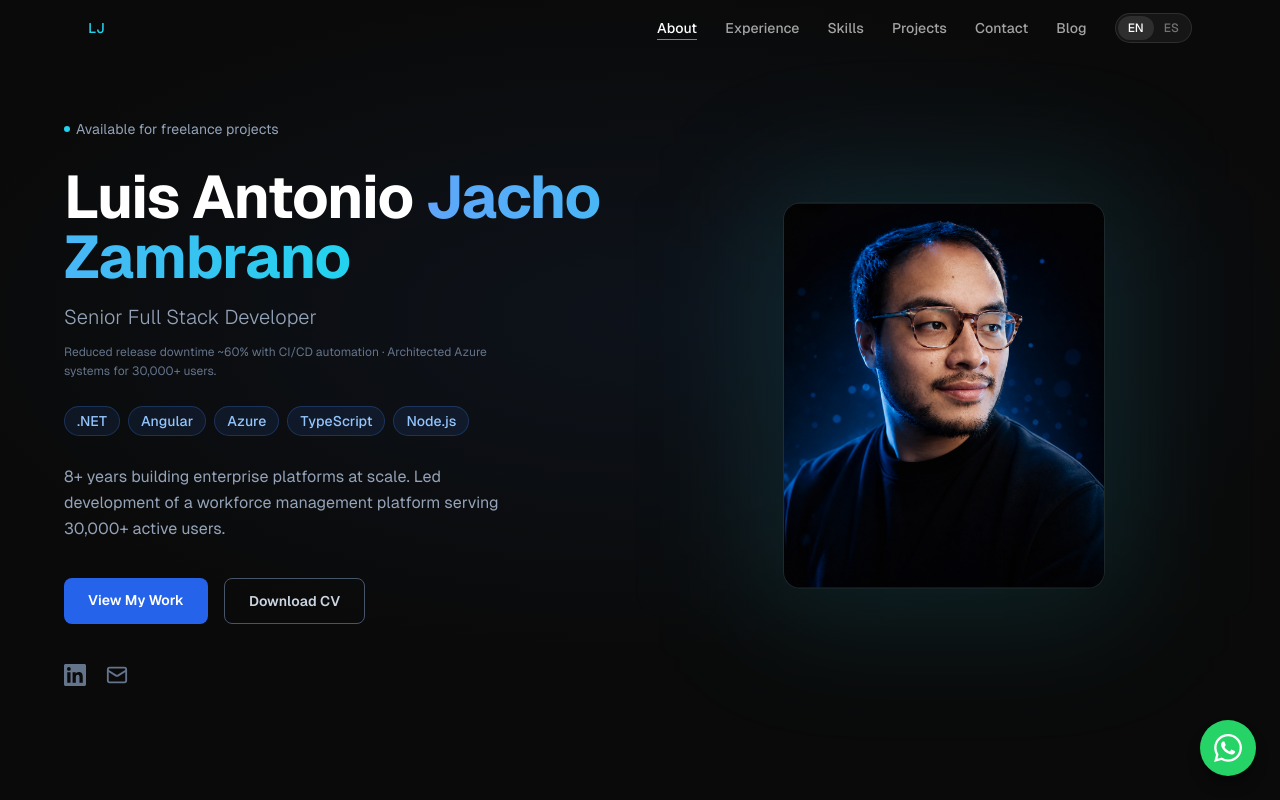
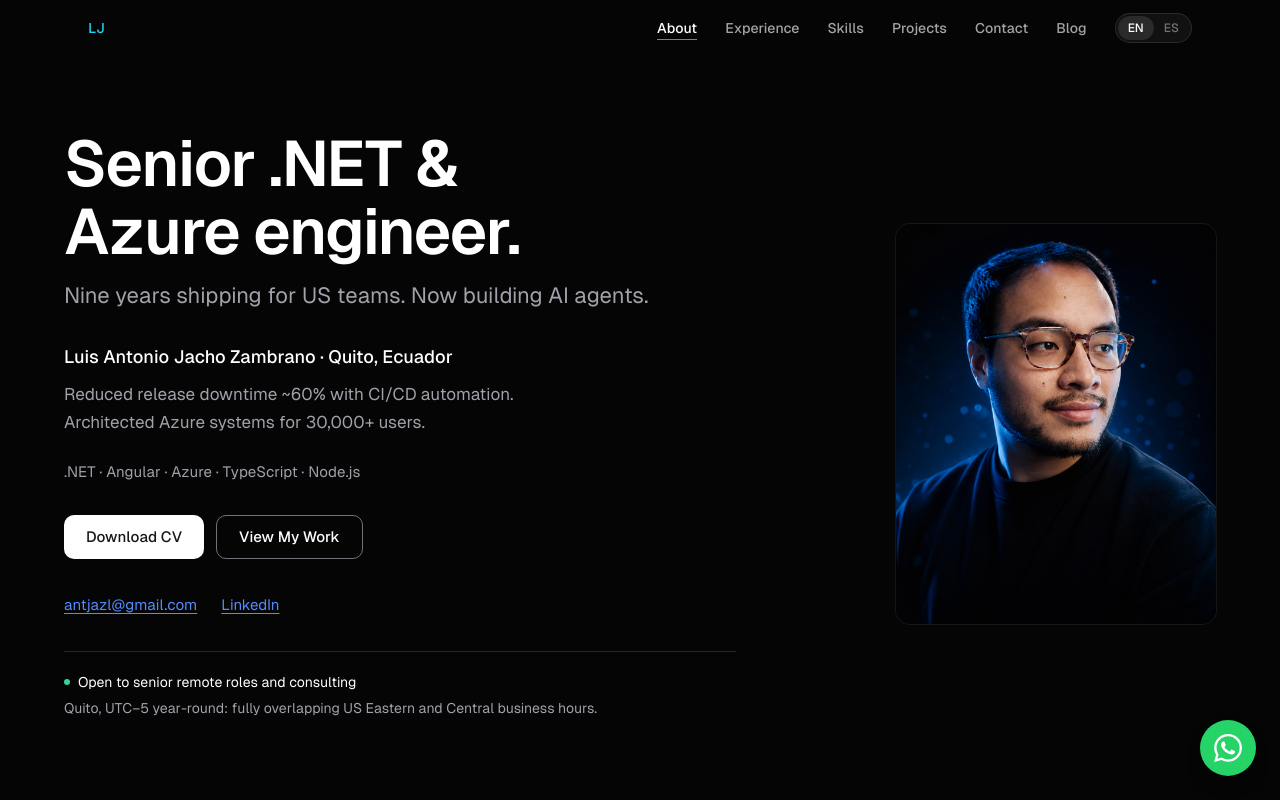
Before and after one commit to antjazl-studio/luis-portfolio, a Next.js app: page / in a window 1280 px wide. Shown: the top 800 px of the page. Built offline with nearby package versions, Linux system fonts and the light colour scheme.

Commit message:
feat(hero): dark tokens and redesigned hero with 9 years copy (005)
Co-Authored-By: Claude Sonnet 5.5 <noreply@anthropic.com>

```diff
--- a/src/app/layout.tsx
+++ b/src/app/layout.tsx
@@ -25,7 +25,7 @@ export const metadata: Metadata = {
   metadataBase: new URL(siteUrl),
   title: "Luis Jacho Zambrano — Senior Full Stack Developer",
   description:
-    "Senior Full Stack Developer with 8+ years of experience in .NET, Angular, and Azure. Azure Developer Associate certified.",
+    "Senior Full Stack Developer with 9 years of experience in .NET, Angular, and Azure. Azure Developer Associate certified.",
   keywords: [".NET", "Angular", "Azure", "Full Stack", "TypeScript", "Ecuador"],
   authors: [{ name: "Luis Antonio Jacho Zambrano" }],
 };
--- a/src/components/sections/About.tsx
+++ b/src/components/sections/About.tsx
@@ -18,7 +18,7 @@ export function About() {
   });
 
   const STATS = [
-    { value: "8+",   label: t.about.stat1_label },
+    { value: "9",    label: t.about.stat1_label },
     { value: "30k+", label: t.about.stat2_label },
     { value: "1",    label: t.about.stat3_label },
   ];
--- a/src/components/sections/Hero.tsx
+++ b/src/components/sections/Hero.tsx
@@ -1,20 +1,13 @@
 "use client";
 
 import Image from "next/image";
-import { motion, AnimatePresence } from "framer-motion";
 import { useLanguage } from "@/hooks/useLanguage";
 import translations from "@/lib/translations";
 
-const STAGGER  = 0.11;
-const DURATION = 0.55;
+const TECH_STACK = [".NET", "Angular", "Azure", "TypeScript", "Node.js"];
 
-const fadeUp = (delay: number) => ({
-  initial:    { opacity: 0, y: 28 },
-  animate:    { opacity: 1, y: 0 },
-  transition: { duration: DURATION, delay: delay * STAGGER },
-});
-
-const techStack = [".NET", "Angular", "Azure", "TypeScript", "Node.js"];
+const LINK_CLASS =
+  "inline-flex min-h-11 items-center text-accent underline underline-offset-[3px] hover:text-accent-hover";
 
 export function Hero() {
   const { language } = useLanguage();
@@ -23,167 +16,85 @@ export function Hero() {
   return (
     <section
       id="hero"
-      className="relative flex min-h-screen items-center overflow-hidden bg-[#0a0a0a] px-6 py-20"
+      aria-labelledby="hero-title"
+      className="flex min-h-svh items-start bg-background px-6 pb-16 pt-24 md:items-center md:pt-28"
     >
-      <div
-        aria-hidden
-        className="pointer-events-none absolute inset-0"
-        style={{
-          background:
-            "radial-gradient(ellipse 80% 60% at 50% 40%, rgba(59,130,246,0.07) 0%, transparent 70%)",
-        }}
-      />
+      <div className="mx-auto grid w-full max-w-6xl items-center gap-8 md:grid-cols-[minmax(0,1fr)_minmax(0,20rem)] md:gap-12">
+        {/* Text first in reading order; the portrait follows on mobile and sits right on desktop. */}
+        <div className="max-w-2xl animate-rise">
+          <h1
+            id="hero-title"
+            className="mb-4 text-balance text-[clamp(2.5rem,5.4vw,4rem)] font-semibold leading-[1.06] tracking-[-0.025em] text-foreground"
+          >
+            {t.hero.title}
+          </h1>
 
-      <div className="relative z-10 mx-auto flex w-full max-w-6xl flex-col-reverse items-center gap-12 md:grid md:grid-cols-2 md:gap-16 md:items-center">
+          <p className="mb-8 text-[clamp(1.125rem,1.9vw,1.375rem)] leading-[1.4] text-muted">
+            {t.hero.subline}
+          </p>
 
-        {/* ── LEFT: text + CTAs — animates on language change ── */}
-        <div className="relative flex flex-col items-center text-center md:items-start md:text-left">
-          <AnimatePresence mode="popLayout">
-            <motion.div
-              key={language}
-              initial={{ opacity: 0 }}
-              animate={{ opacity: 1 }}
-              exit={{ opacity: 0 }}
-              transition={{ duration: 0.15 }}
-              className="flex flex-col items-center text-center md:items-start md:text-left"
+          <p className="mb-3 text-lg font-medium leading-[1.4] text-foreground">{t.hero.who}</p>
+
+          <p className="mb-6 max-w-[34rem] text-[1.0625rem] leading-relaxed text-muted">
+            {t.hero.impact}
+          </p>
+
+          <p className="mb-8 text-[0.9375rem] text-muted">{TECH_STACK.join(" · ")}</p>
+
+          <div className="mb-6 flex flex-wrap gap-3">
+            <a
+              href="/Luis_Jacho_Resume.pdf"
+              download="Luis_Jacho_Resume.pdf"
+              className="inline-flex min-h-11 items-center rounded-[10px] bg-white px-[22px] text-[0.9375rem] font-medium text-neutral-900 transition-colors duration-150 hover:bg-zinc-200"
             >
-              <motion.div {...fadeUp(0)} className="mb-7">
-                <span className="inline-flex items-center gap-1.5 text-sm text-slate-400">
-                  <span className="h-1.5 w-1.5 rounded-full bg-cyan-400" />
-                  {t.hero.badge}
-                </span>
-              </motion.div>
-
-              <motion.h1
-                {...fadeUp(1)}
-                className="mb-4 text-4xl font-bold tracking-tight text-white sm:text-5xl lg:text-6xl"
-              >
-                Luis Antonio{" "}
-                <span className="bg-gradient-to-r from-blue-400 to-cyan-400 bg-clip-text text-transparent">
-                  Jacho Zambrano
-                </span>
-              </motion.h1>
-
-              <motion.p
-                {...fadeUp(2)}
-                className="mb-3 text-lg font-light text-slate-400 sm:text-xl"
-              >
-                {t.hero.subtitle}
-              </motion.p>
-
-              <motion.p
-                {...fadeUp(3)}
-                className="mb-6 max-w-md text-xs leading-relaxed text-slate-500"
-              >
-                {t.hero.impact}
-              </motion.p>
-
-              <motion.div
-                {...fadeUp(4)}
-                className="mb-7 flex flex-wrap justify-center gap-2 md:justify-start"
-              >
-                {techStack.map((tech) => (
-                  <span
-                    key={tech}
-                    className="rounded-full border border-blue-500/25 bg-blue-500/10 px-3 py-1 text-sm font-medium text-blue-300"
-                  >
-                    {tech}
-                  </span>
-                ))}
-              </motion.div>
-
-              <motion.p
-                {...fadeUp(5)}
-                className="mb-9 max-w-md text-base leading-relaxed text-slate-400"
-              >
-                {t.hero.bio}
-              </motion.p>
-
-              <motion.div
-                {...fadeUp(6)}
-                className="mb-10 flex flex-wrap justify-center gap-4 md:justify-start"
-              >
+              {t.hero.cta_cv}
+            </a>
             <a
               href="#projects"
-                  className="rounded-lg bg-blue-600 px-6 py-3 text-sm font-semibold text-white transition-colors duration-200 hover:bg-blue-500"
+              className="inline-flex min-h-11 items-center rounded-[10px] border border-border-strong px-[22px] text-[0.9375rem] font-medium text-foreground transition-colors duration-150 hover:bg-surface"
             >
               {t.hero.cta_work}
             </a>
-                <a
-                  href="/Luis_Jacho_Resume.pdf"
-                  download="Luis_Jacho_Resume.pdf"
-                  className="rounded-lg border border-slate-600 px-6 py-3 text-sm font-semibold text-slate-300 transition-colors duration-200 hover:border-slate-400 hover:text-white"
-                >
-                  {t.hero.cta_cv}
+          </div>
+
+          <p className="mb-6 flex flex-wrap gap-x-6 text-[0.9375rem]">
+            <a href="mailto:antjazl@gmail.com" className={LINK_CLASS}>
+              antjazl@gmail.com
             </a>
-              </motion.div>
-
-              <motion.div
-                {...fadeUp(7)}
-                className="flex justify-center gap-5 md:justify-start"
-              >
             <a
               href="https://linkedin.com/in/luis-jacho-zambrano-843558139"
               target="_blank"
               rel="noopener noreferrer"
-                  aria-label="LinkedIn"
-                  className="text-slate-500 transition-colors duration-200 hover:text-blue-400"
+              className={LINK_CLASS}
             >
-                  <LinkedInIcon />
+              LinkedIn
             </a>
-                <a
-                  href="mailto:antjazl@gmail.com"
-                  aria-label="Email"
-                  className="text-slate-500 transition-colors duration-200 hover:text-blue-400"
-                >
-                  <EmailIcon />
-                </a>
-              </motion.div>
-            </motion.div>
-          </AnimatePresence>
+          </p>
+
+          <div className="grid gap-1.5 border-t border-border pt-5 text-sm text-muted">
+            <span className="inline-flex items-center gap-2 text-foreground">
+              {/* Static status dot (Principle IV). Decorative: the text carries the meaning. */}
+              <span aria-hidden className="inline-block h-1.5 w-1.5 shrink-0 rounded-full bg-[#34D399]" />
+              {t.hero.availability}
+            </span>
+            <span>{t.hero.timezone}</span>
+          </div>
         </div>
 
-        {/* ── RIGHT: profile image — static, no language animation ── */}
-        <motion.div {...fadeUp(1)} className="flex justify-center">
-          <div className="relative">
-            <div
-              aria-hidden
-              className="pointer-events-none absolute -inset-6 rounded-3xl bg-cyan-400/[0.12] blur-3xl"
-            />
-            <motion.div
-              animate={{ y: [0, -8, 0] }}
-              transition={{ duration: 5, repeat: Infinity, ease: "easeInOut" }}
-              className="relative h-72 w-56 overflow-hidden rounded-2xl ring-1 ring-white/[0.07] sm:h-80 sm:w-64 md:h-96 md:w-80"
-            >
+        <figure className="m-0 w-full max-w-56 animate-rise justify-self-start overflow-hidden rounded-[14px] bg-surface ring-1 ring-white/[0.07] [animation-delay:80ms] md:max-w-80 md:justify-self-end">
+          <div className="aspect-[4/5]">
             <Image
               src="/pic.png"
-                alt="Luis Antonio Jacho Zambrano"
-                fill
-                className="object-cover object-top"
+              alt={t.hero.portraitAlt}
+              width={1086}
+              height={1448}
               priority
+              sizes="(min-width: 768px) 320px, 224px"
+              className="h-full w-full object-cover object-top"
             />
-            </motion.div>
           </div>
-        </motion.div>
-
+        </figure>
       </div>
     </section>
   );
 }
-
-function LinkedInIcon() {
-  return (
-    <svg width="22" height="22" viewBox="0 0 24 24" fill="currentColor" aria-hidden>
-      <path d="M20.447 20.452h-3.554v-5.569c0-1.328-.027-3.037-1.852-3.037-1.853 0-2.136 1.445-2.136 2.939v5.667H9.351V9h3.414v1.561h.046c.477-.9 1.637-1.85 3.37-1.85 3.601 0 4.267 2.37 4.267 5.455v6.286zM5.337 7.433a2.062 2.062 0 01-2.063-2.065 2.064 2.064 0 112.063 2.065zm1.782 13.019H3.555V9h3.564v11.452zM22.225 0H1.771C.792 0 0 .774 0 1.729v20.542C0 23.227.792 24 1.771 24h20.451C23.2 24 24 23.227 24 22.271V1.729C24 .774 23.2 0 22.222 0h.003z" />
-    </svg>
-  );
-}
-
-function EmailIcon() {
-  return (
-    <svg width="22" height="22" viewBox="0 0 24 24" fill="none" stroke="currentColor" strokeWidth="2" strokeLinecap="round" strokeLinejoin="round" aria-hidden>
-      <rect x="2" y="4" width="20" height="16" rx="2" />
-      <path d="m22 7-8.97 5.7a1.94 1.94 0 0 1-2.06 0L2 7" />
-    </svg>
-  );
-}
--- a/src/lib/translations.ts
+++ b/src/lib/translations.ts
@@ -10,12 +10,15 @@ type Translation = {
     blog:       string;
   };
   hero: {
-    badge:    string;
-    subtitle: string;
-    impact:   string;
-    bio:      string;
-    cta_work: string;
-    cta_cv:   string;
+    title:       string;
+    subline:     string;
+    who:         string;
+    impact:      string;
+    availability: string;
+    timezone:    string;
+    portraitAlt: string;
+    cta_work:    string;
+    cta_cv:      string;
   };
   about: {
     label:       string;
@@ -86,17 +89,20 @@ const translations: Record<Language, Translation> = {
       blog:       "Blog",
     },
     hero: {
-      badge:    "Available for freelance projects",
-      subtitle: "Senior Full Stack Developer",
-      impact:   "Reduced release downtime ~60% with CI/CD automation · Architected Azure systems for 30,000+ users.",
-      bio:      "8+ years building enterprise platforms at scale. Led development of a workforce management platform serving 30,000+ active users.",
-      cta_work: "View My Work",
-      cta_cv:   "Download CV",
+      title:       "Senior .NET & Azure engineer.",
+      subline:     "Nine years shipping for US teams. Now building AI agents.",
+      who:         "Luis Antonio Jacho Zambrano · Quito, Ecuador",
+      impact:      "Reduced release downtime ~60% with CI/CD automation. Architected Azure systems for 30,000+ users.",
+      availability: "Open to senior remote roles and consulting",
+      timezone:    "Quito, UTC−5 year-round: fully overlapping US Eastern and Central business hours.",
+      portraitAlt: "Portrait of Luis Antonio Jacho Zambrano",
+      cta_work:    "View My Work",
+      cta_cv:      "Download CV",
     },
     about: {
       label:       "About me",
       heading:     "Building scalable systems, leading teams, shipping products.",
-      p1:          "I'm a Senior Full Stack Developer based in Quito, Ecuador with 8+ years of experience building enterprise-grade web applications.",
+      p1:          "I'm a Senior Full Stack Developer based in Quito, Ecuador with 9 years of experience building enterprise-grade web applications.",
       p2:          "At MyWork, I led the full-stack development of a workforce management platform serving 30,000+ active users — owning everything from API architecture and Azure infrastructure to CI/CD pipelines and frontend delivery.",
       p3:          "I specialize in .NET, Angular, and Azure, with a strong focus on system performance, clean architecture, and mentoring engineering teams.",
       azure_badge: "Azure Developer Associate",
@@ -164,17 +170,20 @@ const translations: Record<Language, Translation> = {
       blog:       "Blog",
     },
     hero: {
-      badge:    "Disponible para proyectos freelance",
-      subtitle: "Desarrollador Full Stack Senior",
-      impact:   "Reduje el downtime en releases ~60% con CI/CD · Arquitecté sistemas Azure para 30,000+ usuarios.",
-      bio:      "Más de 8 años construyendo plataformas empresariales a escala. Lideré el desarrollo de una plataforma de gestión de personal con más de 30,000 usuarios activos.",
-      cta_work: "Ver mi trabajo",
-      cta_cv:   "Descargar CV",
+      title:       "Ingeniero senior .NET y Azure.",
+      subline:     "Nueve años entregando software para equipos de EE. UU. Ahora construyendo agentes de IA.",
+      who:         "Luis Antonio Jacho Zambrano · Quito, Ecuador",
+      impact:      "Reduje el downtime en releases ~60% con CI/CD. Arquitecté sistemas Azure para 30,000+ usuarios.",
+      availability: "Disponible para puestos remotos senior y consultoría",
+      timezone:    "Quito, UTC−5 todo el año: horario laboral totalmente superpuesto con el este y el centro de EE. UU.",
+      portraitAlt: "Retrato de Luis Antonio Jacho Zambrano",
+      cta_work:    "Ver mi trabajo",
+      cta_cv:      "Descargar CV",
     },
     about: {
       label:       "Sobre mí",
       heading:     "Construyendo sistemas escalables, liderando equipos, entregando productos.",
-      p1:          "Soy un Desarrollador Full Stack Senior con sede en Quito, Ecuador, con más de 8 años de experiencia construyendo aplicaciones web empresariales.",
+      p1:          "Soy un Desarrollador Full Stack Senior con sede en Quito, Ecuador, con 9 años de experiencia construyendo aplicaciones web empresariales.",
       p2:          "En MyWork, lideré el desarrollo full-stack de una plataforma de gestión de personal con más de 30,000 usuarios activos — a cargo de todo, desde la arquitectura de APIs e infraestructura en Azure hasta pipelines de CI/CD y entrega frontend.",
       p3:          "Me especializo en .NET, Angular y Azure, con un fuerte enfoque en el rendimiento del sistema, arquitectura limpia y mentoría de equipos de ingeniería.",
       azure_badge: "Azure Developer Associate",
```
Also changed, not shown: specs/005-design-refresh/tasks.md (+6 -6 lines), tailwind.config.ts (+10 -0 lines). Lines whose indentation alone changed are shown as unchanged.
